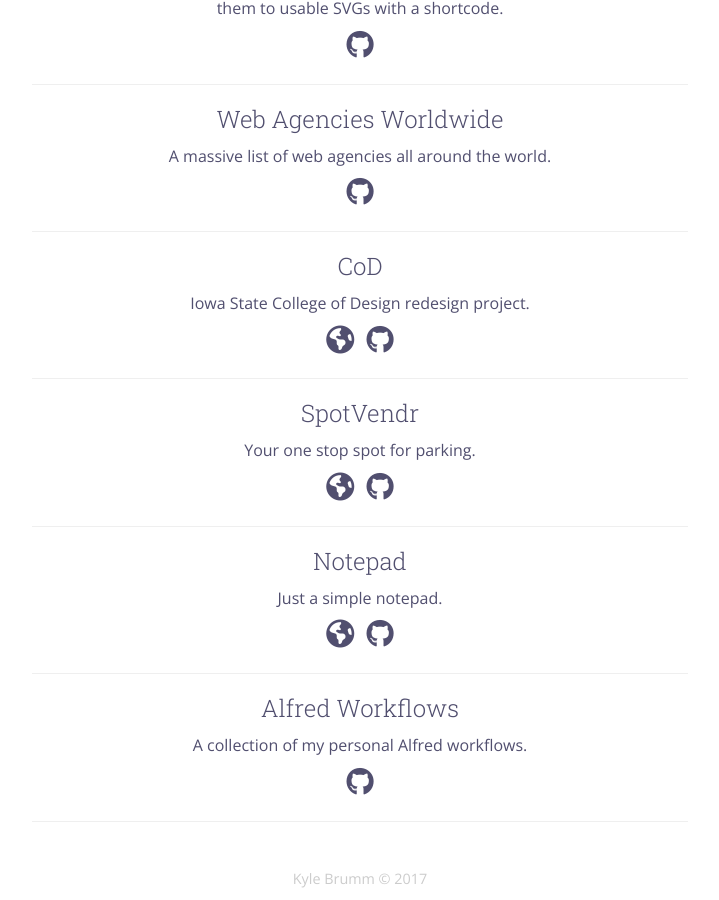
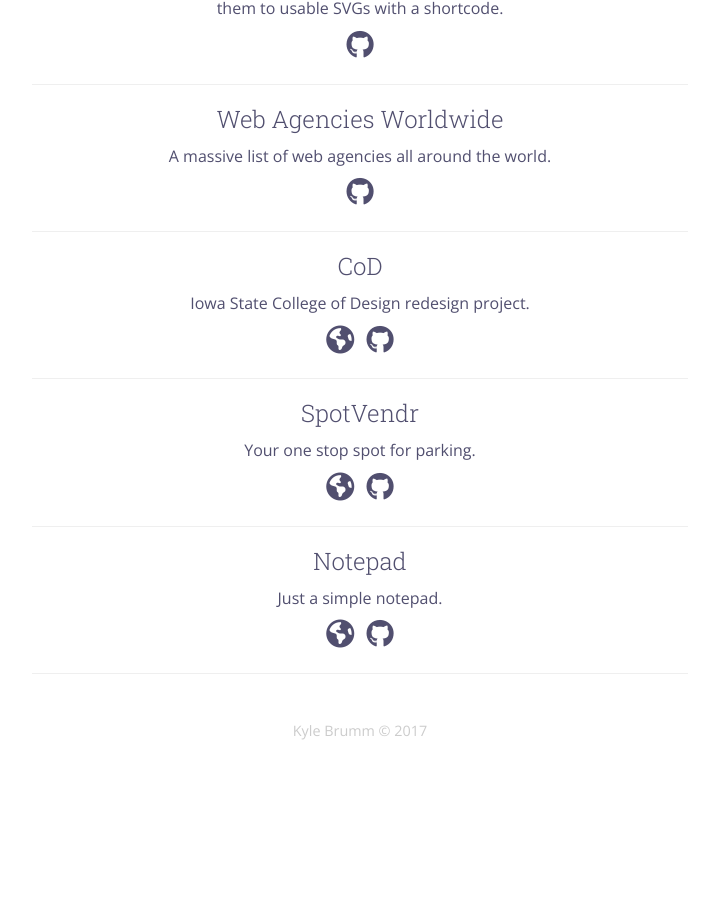
Before and after one commit to kjbrum/kjbrum.github.io, a Jekyll site: the page built from projects.html, in a window 1280 px wide and 900 px high, scrolled down 2187 px. Shown: the whole window, without its empty margins (280-999 px from the left). Built offline with Jekyll 4.4.1, drawn with Linux system fonts in a browser that asks for light colours; nearby versions of some CDN libraries; after the commit the page ends 2939 px from its top, so only the background shows below that.

Commit message:
Clean up projects

```diff
--- a/_data/projects.yml
+++ b/_data/projects.yml
@@ -132,9 +132,3 @@
 
     - icon: "github"
       url: https://github.com/kjbrum/notepad
-
-- name: "Alfred Workflows"
-  description: "A collection of my personal Alfred workflows."
-  links:
-    - icon: "github"
-      url: https://github.com/kjbrum/alfred-workflows
```
